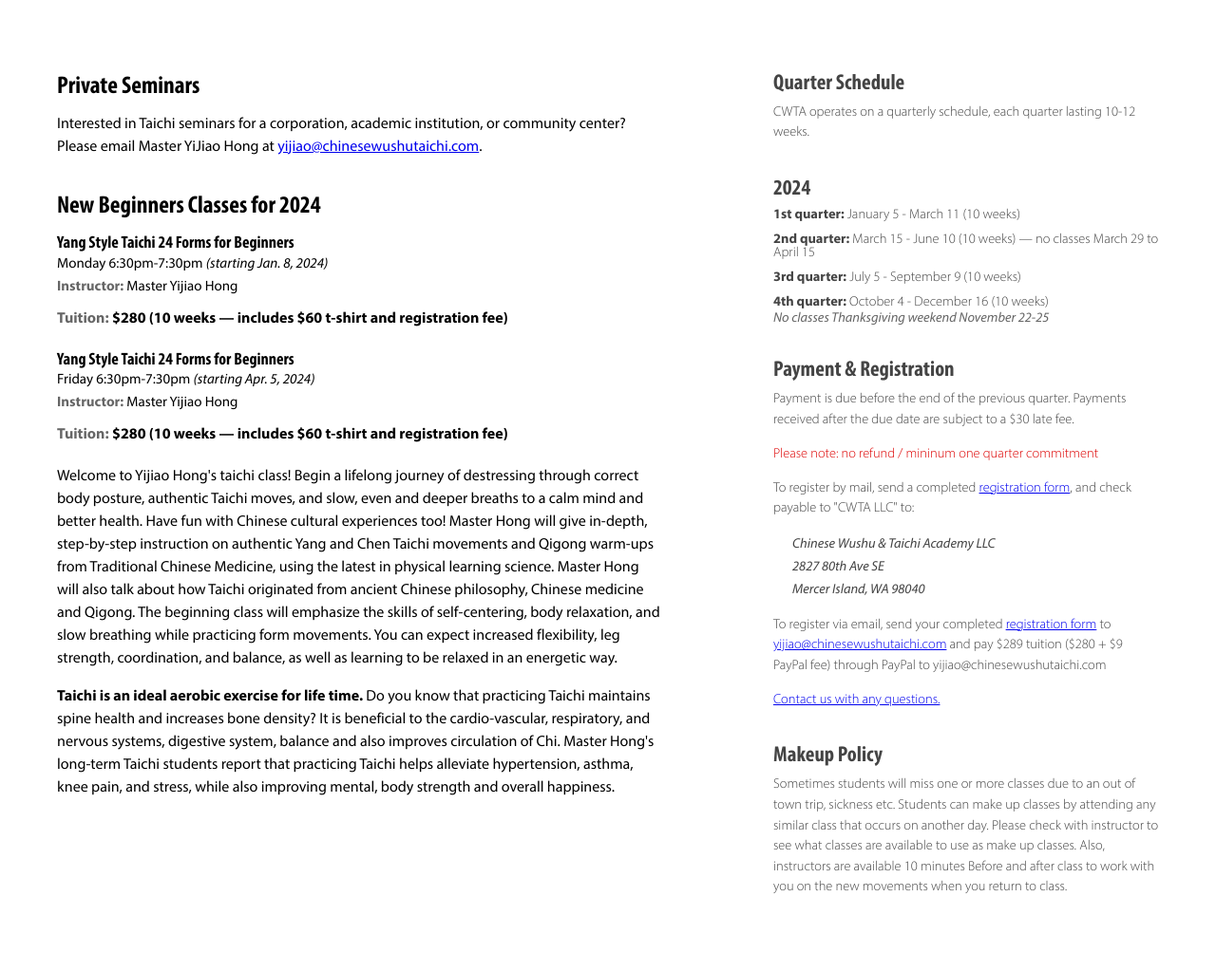
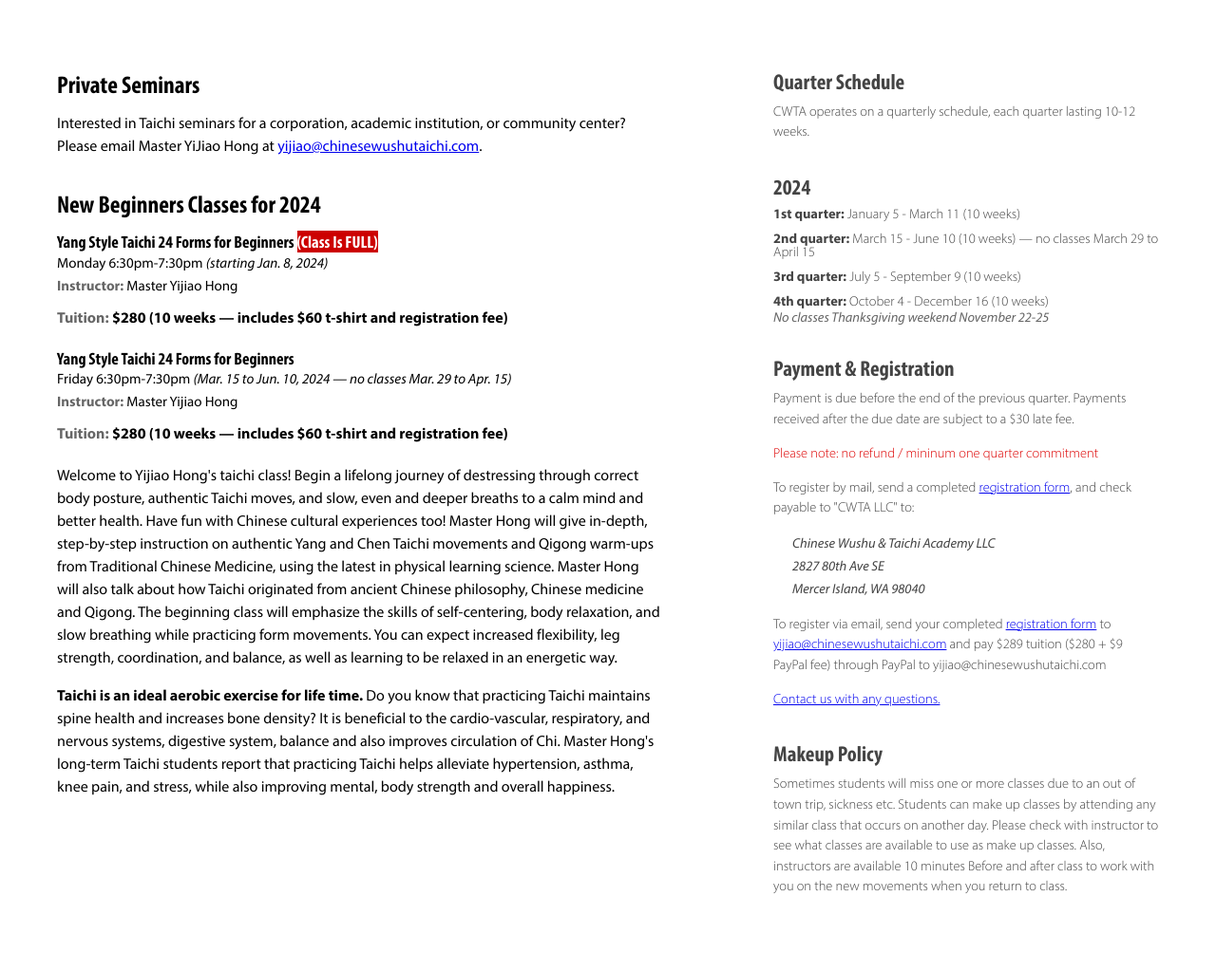
Before and after one commit to gregmli/cwta, a Flask app: page /classes in a window 1280 px wide. Shown: the part 752-1775 px from the top of the page at 95% size. Run offline with Flask 3, Linux system fonts and the light colour scheme; some libraries are stand-ins or nearby versions.

Commit message:
missed update to Classes page for new classes

```diff
--- a/redesign/website/templates/classes.html
+++ b/redesign/website/templates/classes.html
@@ -98,7 +98,7 @@
 			<h3>New Beginners Classes for 2024</h3>
 
 			<div class="class">
-				<h4>Yang Style Taichi 24 Forms for Beginners</h4>
+				<h4>Yang Style Taichi 24 Forms for Beginners <span style="background-color: #c00; color: #fff">(Class Is FULL)</span></h4>
 				<div class="time">Monday 6:30pm-7:30pm <span class="startDate">(starting Jan. 8, 2024)</span></div>
 				<div class="instructors"><label>Instructor:</label> Master Yijiao Hong</div>
 				<div class="tuition"><label>Tuition:</label> <strong>$280 (10 weeks &mdash; includes $60 t-shirt and registration fee)</strong></div>
@@ -106,7 +106,8 @@
 
 			<div class="class">
 				<h4>Yang Style Taichi 24 Forms for Beginners</h4>
-				<div class="time">Friday 6:30pm-7:30pm <span class="startDate">(starting Apr. 5, 2024)</span></div>
+				<div class="time">Friday 6:30pm-7:30pm <span class="startDate">(Mar. 15
+					to Jun. 10, 2024 &mdash; no classes Mar. 29 to Apr. 15)</span></div>
 				<div class="instructors"><label>Instructor:</label> Master Yijiao Hong</div>
 				<div class="tuition"><label>Tuition:</label> <strong>$280 (10 weeks &mdash; includes $60 t-shirt and registration fee)</strong></div>
 			</div>
```
